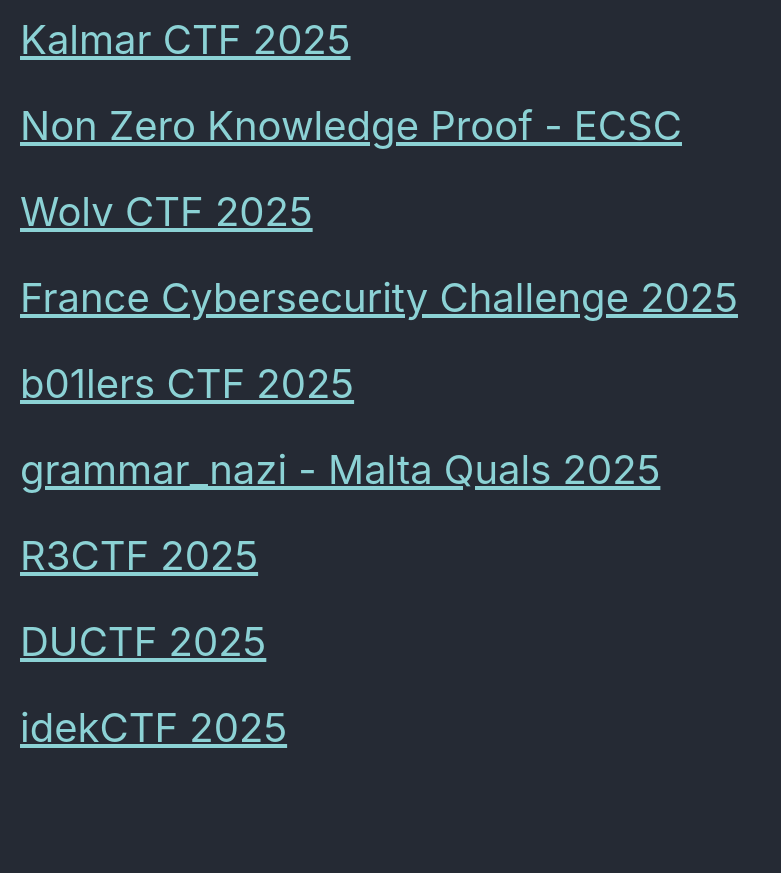
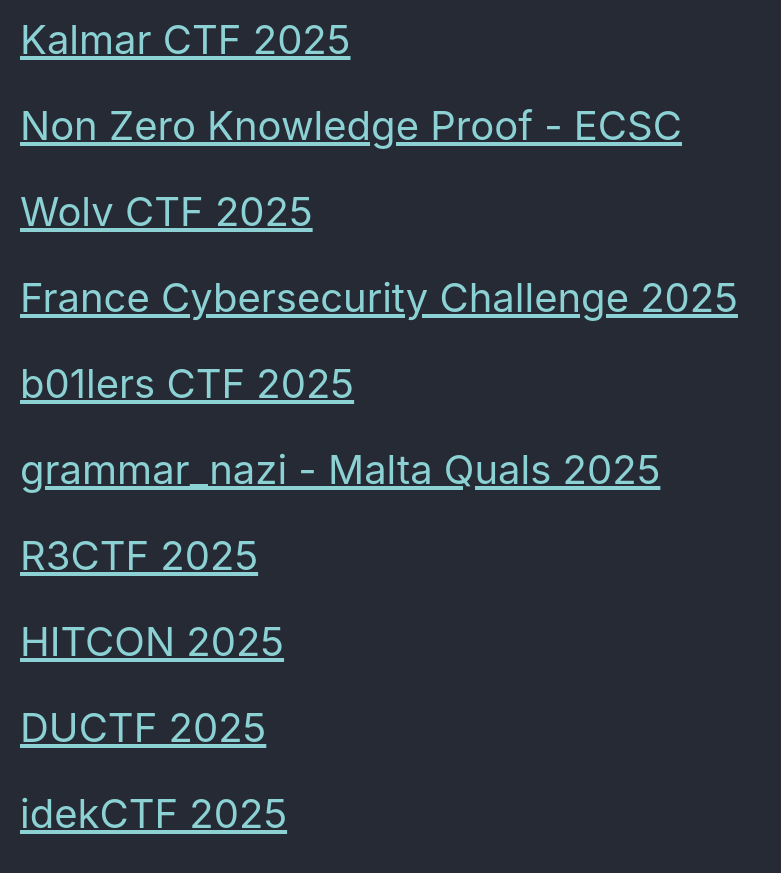
Before and after one commit to Connor-McCartney/Connor-McCartney.github.io, a Jekyll site: the page built from _pages/cryptography/other/other.md, in a window 1280 px wide and 900 px high, scrolled down 4064 px. Shown: the top 873 px of the window, without its empty margins (0-781 px from the left). Built offline with Jekyll 4.4.1, drawn with Linux system fonts in a browser that asks for light colours; cached includes are drawn as plain includes; before the commit the page ends 4878 px from its top, so only the background shows below that.

Commit message:
Update other.md

```diff
--- a/_pages/cryptography/other/other.md
+++ b/_pages/cryptography/other/other.md
@@ -161,6 +161,8 @@ title: Other
 <span style="font-size:2em;">   [R3CTF 2025](/cryptography/other/R3CTF2025) </span> <br>
 
 
+<span style="font-size:2em;">   [HITCON 2025](/cryptography/other/HITCON2025) </span> <br>
+
 <span style="font-size:2em;">   [DUCTF 2025](/cryptography/other/DUCTF-2025) </span> <br>
 
 
```
